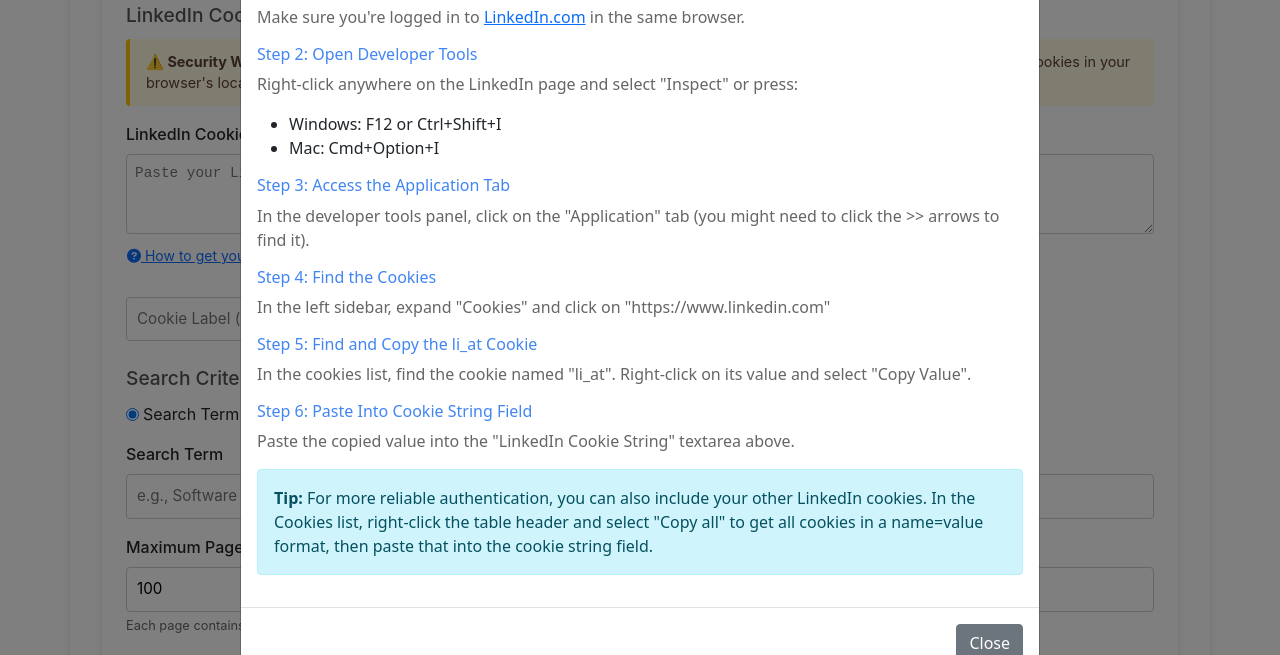
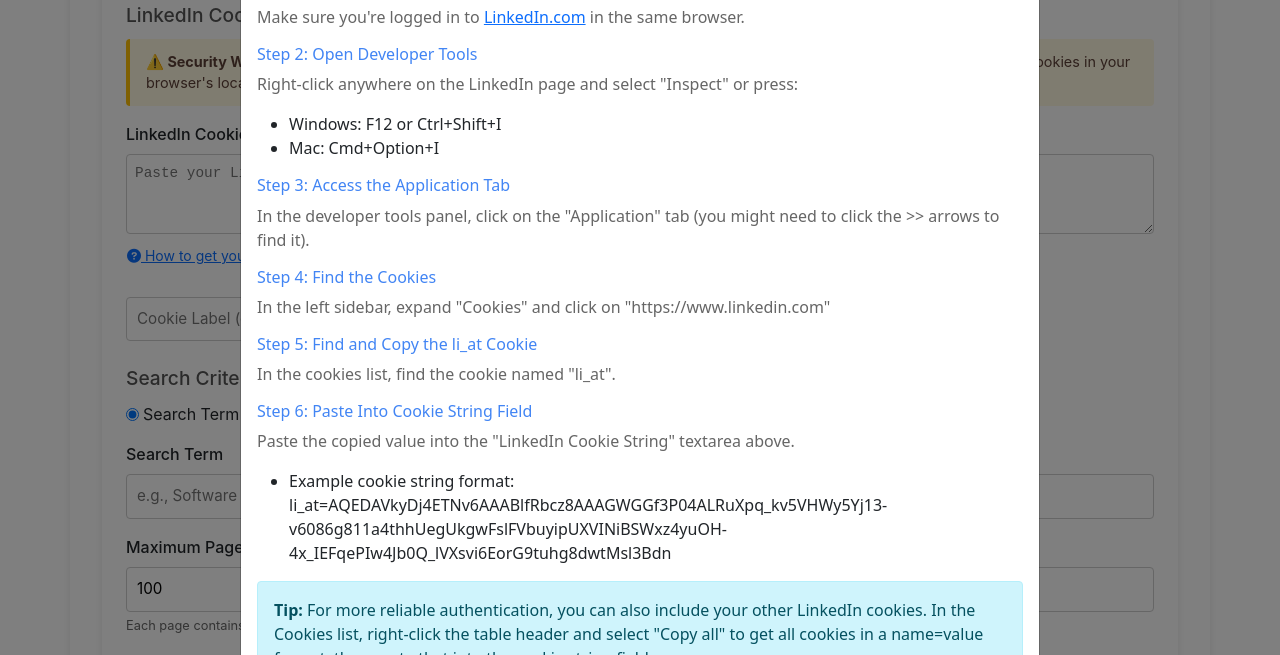
Before and after one commit to jayaraju-gorle/data-toolkit-for-sheets-website, a plain HTML site: page linkedin-search.html in a window 1280 px wide. Both pictures are taken after a click on the button "How to get your LinkedIn cookies". Shown: the part 572-1227 px from the top of the page. Drawn offline with nearby package versions, Linux system fonts and the light colour scheme.

Commit message:
Added an example for li_at cookie string

```diff
--- a/linkedin-search.html
+++ b/linkedin-search.html
@@ -404,10 +404,13 @@
                         <p>In the left sidebar, expand "Cookies" and click on "https://www.linkedin.com"</p>
 
                         <h6>Step 5: Find and Copy the li_at Cookie</h6>
-                        <p>In the cookies list, find the cookie named "li_at". Right-click on its value and select "Copy Value".</p>
+                        <p>In the cookies list, find the cookie named "li_at".</p>
 
                         <h6>Step 6: Paste Into Cookie String Field</h6>
                         <p>Paste the copied value into the "LinkedIn Cookie String" textarea above.</p>
+                        <ul>
+                            <li>Example cookie string format: li_at=AQEDAVkyDj4ETNv6AAABlfRbcz8AAAGWGGf3P04ALRuXpq_kv5VHWy5Yj13-v6086g811a4thhUegUkgwFslFVbuyipUXVINiBSWxz4yuOH-4x_IEFqePIw4Jb0Q_lVXsvi6EorG9tuhg8dwtMsl3Bdn</li>
+                        </ul>
 
                         <div class="alert alert-info">
                             <strong>Tip:</strong> For more reliable authentication, you can also include your other LinkedIn cookies.
```
